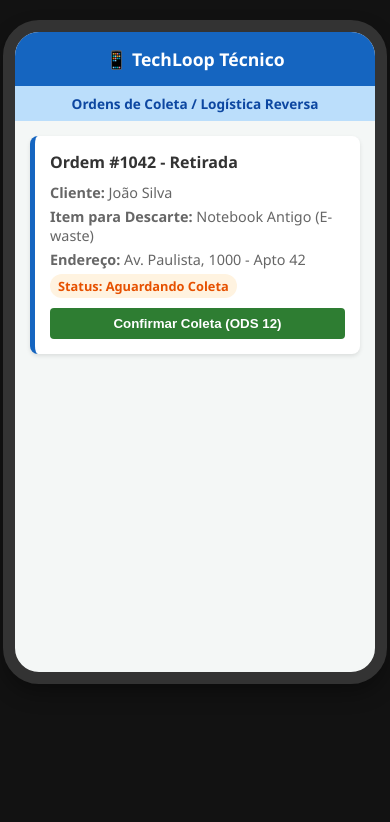
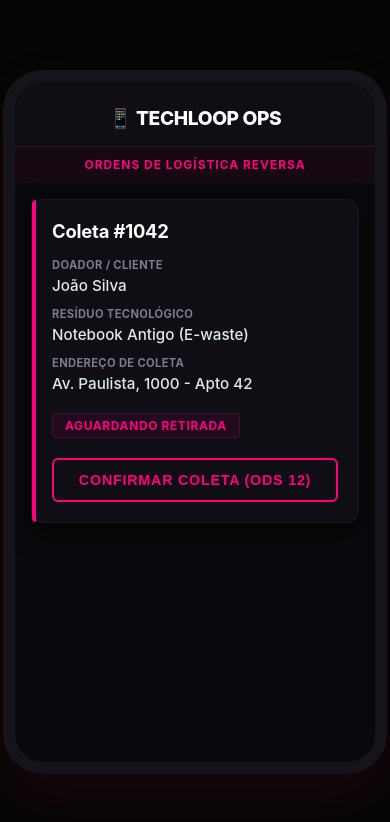
Before and after one commit to lousemiie28/projeto_multidisciplinar, a plain HTML site: page mobile/index.html in a window 390 px wide. Drawn offline with Linux system fonts and the light colour scheme.

Commit message:
style: atualiza frontend e mobile para paleta preto e rosa

```diff
--- a/mobile/index.html
+++ b/mobile/index.html
@@ -5,33 +5,178 @@
     <meta name="viewport" content="width=device-width, initial-scale=1.0">
     <title>TechLoop App - Técnico</title>
     <style>
-        body { font-family: 'Segoe UI', Arial, sans-serif; background-color: #eef2f3; margin: 0; padding: 0; display: flex; justify-content: center; background: #121212; }
-        /* Simulando a tela de um smartphone */
-        .phone-container { width: 360px; height: 640px; background: #f4f7f6; border: 12px solid #333; border-radius: 36px; margin: 20px auto; overflow-y: auto; box-shadow: 0 10px 20px rgba(0,0,0,0.3); position: relative; }
-        header { background-color: #1565c0; color: white; padding: 15px; text-align: center; font-weight: bold; font-size: 1.1rem; }
-        .sub-header { background-color: #bbdefb; color: #0d47a1; padding: 8px; text-align: center; font-size: 0.85rem; font-weight: bold; }
-        .card-pedido { background: white; margin: 15px; padding: 15px; border-radius: 8px; box-shadow: 0 2px 4px rgba(0,0,0,0.1); border-left: 5px solid #1565c0; }
-        h3 { margin: 0 0 10px 0; font-size: 1rem; color: #333; }
-        p { margin: 5px 0; font-size: 0.9rem; color: #666; }
-        .status { display: inline-block; background-color: #fff3e0; color: #e65100; padding: 3px 8px; border-radius: 12px; font-size: 0.8rem; font-weight: bold; }
-        button { background-color: #2e7d32; color: white; border: none; padding: 8px 12px; border-radius: 4px; cursor: pointer; width: 100%; margin-top: 10px; font-weight: bold; }
-        button:hover { background-color: #1b5e20; }
+        :root {
+            --bg-main: #050505;        /* Preto Absoluto */
+            --bg-phone: #09090d;       /* Fundo do Smartphone */
+            --bg-card: #0e0e14;        /* Cartão Grafite Escuro */
+            --text-main: #ffffff;      /* Branco Puro */
+            --text-muted: #7c7c8a;     /* Cinza */
+            --cyber-pink: #ff007f;     /* Rosa Neon */
+            --cyber-pink-glow: rgba(255, 0, 127, 0.3);
+            --border-color: #1a1a26;
+        }
+
+        body {
+            font-family: 'Inter', system-ui, -apple-system, sans-serif;
+            margin: 0;
+            padding: 0;
+            display: flex;
+            justify-content: center;
+            align-items: center;
+            background: var(--bg-main);
+            min-height: 100vh;
+        }
+
+        /* Simulador Mockup de Smartphone */
+        .phone-container {
+            width: 360px;
+            height: 680px;
+            background: var(--bg-phone);
+            border: 12px solid #14141a;
+            border-radius: 40px;
+            overflow-y: auto;
+            box-shadow: 0 25px 60px rgba(255, 0, 127, 0.08);
+            position: relative;
+            color: var(--text-main);
+        }
+
+        .phone-container::-webkit-scrollbar {
+            display: none;
+        }
+
+        header {
+            background-color: var(--bg-card);
+            padding: 24px 16px 16px 16px;
+            text-align: center;
+            font-weight: 800;
+            font-size: 1.2rem;
+            letter-spacing: -0.02em;
+            text-transform: uppercase;
+            color: var(--text-main);
+            border-bottom: 1px solid var(--border-color);
+        }
+
+        .sub-header {
+            background: rgba(255, 0, 127, 0.05);
+            color: var(--cyber-pink);
+            padding: 10px;
+            text-align: center;
+            font-size: 0.75rem;
+            font-weight: 700;
+            letter-spacing: 0.08em;
+            text-transform: uppercase;
+            border-bottom: 1px solid rgba(255, 0, 127, 0.1);
+        }
+
+        .card-pedido {
+            background: var(--bg-card);
+            margin: 16px;
+            padding: 20px;
+            border-radius: 12px;
+            box-shadow: 0 10px 25px rgba(0,0,0,0.5);
+            border: 1px solid var(--border-color);
+            position: relative;
+        }
+
+        .card-pedido::before {
+            content: '';
+            position: absolute;
+            top: 0; left: 0; width: 4px; height: 100%;
+            background: var(--cyber-pink);
+            border-radius: 12px 0 0 12px;
+        }
+
+        h3 {
+            margin: 0 0 16px 0;
+            font-size: 1.15rem;
+            color: var(--text-main);
+            font-weight: 700;
+            letter-spacing: -0.01em;
+        }
+
+        .info-group {
+            margin-bottom: 12px;
+        }
+
+        .info-label {
+            font-size: 0.7rem;
+            color: var(--text-muted);
+            text-transform: uppercase;
+            font-weight: 700;
+            margin: 0;
+            letter-spacing: 0.03em;
+        }
+
+        .info-value {
+            font-size: 0.95rem;
+            color: #e2e8f0;
+            margin: 4px 0 0 0;
+            font-weight: 500;
+        }
+
+        .status {
+            display: inline-block;
+            background-color: rgba(255, 0, 127, 0.08);
+            color: var(--cyber-pink);
+            padding: 4px 12px;
+            border-radius: 4px;
+            font-size: 0.75rem;
+            font-weight: 700;
+            margin-top: 8px;
+            text-transform: uppercase;
+            letter-spacing: 0.05em;
+            border: 1px solid rgba(255, 0, 127, 0.2);
+        }
+
+        button {
+            background-color: transparent;
+            color: var(--cyber-pink);
+            border: 2px solid var(--cyber-pink);
+            padding: 12px;
+            border-radius: 6px;
+            cursor: pointer;
+            width: 100%;
+            margin-top: 20px;
+            font-weight: 800;
+            font-size: 0.9rem;
+            text-transform: uppercase;
+            letter-spacing: 0.05em;
+            transition: all 0.2s ease;
+        }
+
+        button:hover {
+            background-color: var(--cyber-pink);
+            color: #000000;
+            box-shadow: 0 0 15px var(--cyber-pink-glow);
+        }
     </style>
 </head>
 <body>
 
     <div class="phone-container">
-        <header>📱 TechLoop Técnico</header>
-        <div class="sub-header">Ordens de Coleta / Logística Reversa</div>
+        <header>📱 TechLoop Ops</header>
+        <div class="sub-header">Ordens de Logística Reversa</div>
 
         <main id="pedidos-container">
-            <!-- As ordens de serviço vão carregar aqui simuladas -->
             <div class="card-pedido">
-                <h3>Ordem #1042 - Retirada</h3>
-                <p><strong>Cliente:</strong> João Silva</p>
-                <p><strong>Item para Descarte:</strong> Notebook Antigo (E-waste)</p>
-                <p><strong>Endereço:</strong> Av. Paulista, 1000 - Apto 42</p>
-                <span class="status">Status: Aguardando Coleta</span>
+                <h3>Coleta #1042</h3>
+
+                <div class="info-group">
+                    <p class="info-label">Doador / Cliente</p>
+                    <p class="info-value">João Silva</p>
+                </div>
+
+                <div class="info-group">
+                    <p class="info-label">Resíduo Tecnológico</p>
+                    <p class="info-value">Notebook Antigo (E-waste)</p>
+                </div>
+
+                <div class="info-group">
+                    <p class="info-label">Endereço de Coleta</p>
+                    <p class="info-value">Av. Paulista, 1000 - Apto 42</p>
+                </div>
+
+                <span class="status">Aguardando Retirada</span>
                 <button onclick="atualizarStatus(this)">Confirmar Coleta (ODS 12)</button>
             </div>
         </main>
@@ -42,13 +187,14 @@
             const card = botao.parentElement;
             const statusSpan = card.querySelector('.status');
 
-            statusSpan.textContent = 'Status: Coletado / Destinado à Reciclagem';
-            statusSpan.style.backgroundColor = '#e8f5e9';
-            statusSpan.style.color = '#2e7d32';
+            statusSpan.textContent = 'Coletado & Destinado';
+            statusSpan.style.backgroundColor = 'rgba(52, 211, 153, 0.1)';
+            statusSpan.style.color = '#34d399';
+            statusSpan.style.borderColor = 'rgba(52, 211, 153, 0.2)';
 
             botao.style.display = 'none';
 
-            alert('Sucesso!\nDispositivo recolhido. O impacto ambiental foi computado no banco de dados da TechLoop.');
+            alert('Sucesso!\n\nDispositivo recolhido. O volume de hardware foi removido do fluxo de descarte inadequado e registrado nas métricas da ODS 12.');
         }
     </script>
 </body>
```
